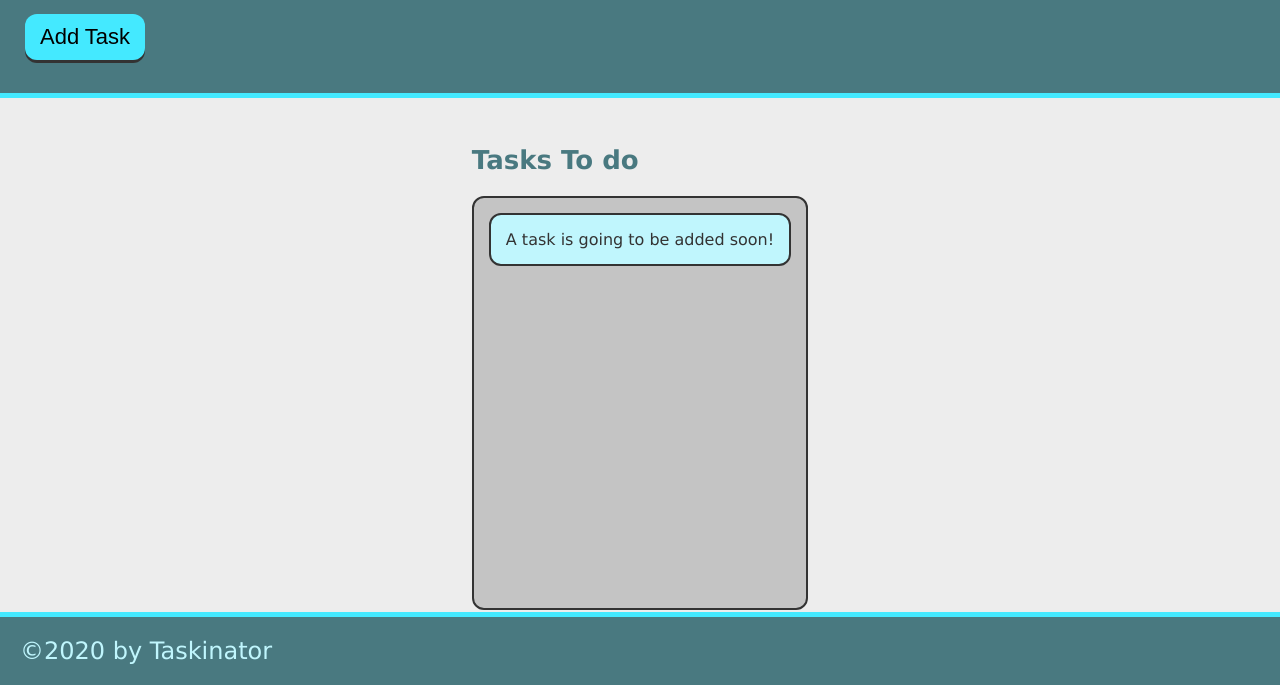
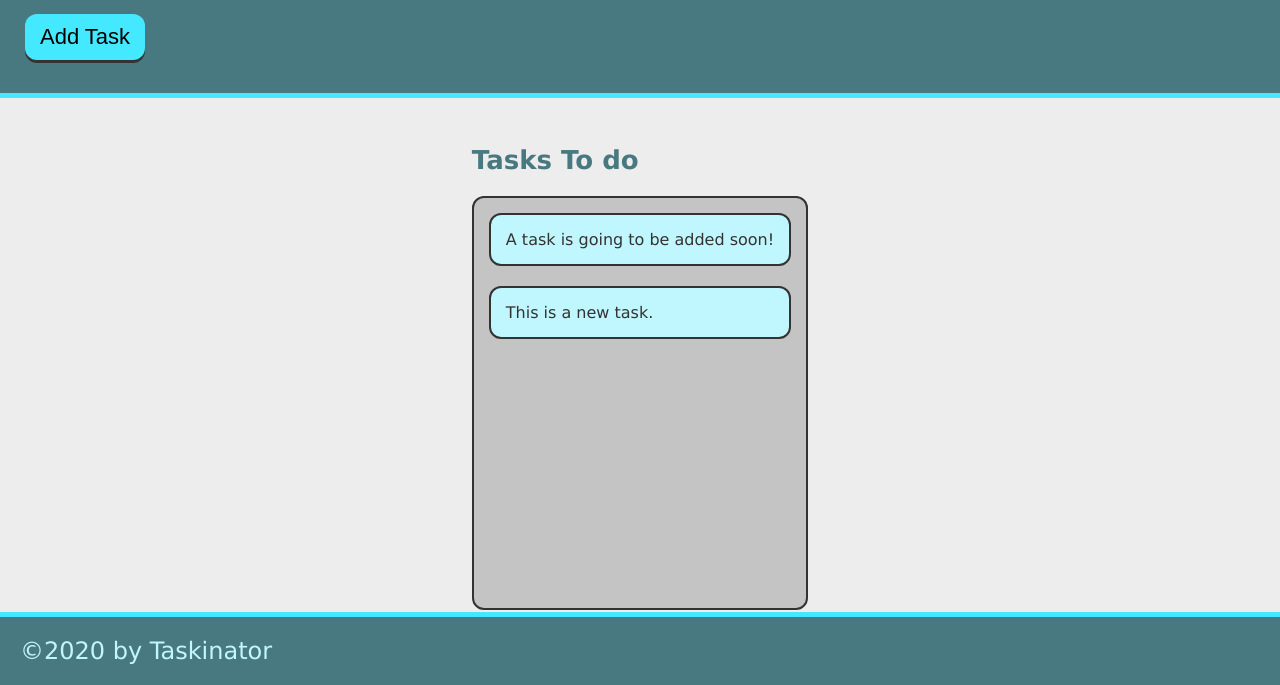
Before and after one commit to Daylan-lewandowski/taskinator, a plain HTML site: page index.html in a window 1280 px wide. Both pictures are taken after a click on the button "Add Task". Shown: the part 115-800 px from the top of the page. Drawn offline with Linux system fonts and the light colour scheme.

Commit message:
add abliity to add task

```diff
--- a/assets/js/script.js
+++ b/assets/js/script.js
@@ -0,0 +1,13 @@
+var buttonE1 = document.querySelector('#save-task');
+console.log(buttonE1);
+var buttonE1 = document.querySelector("#save-task");
+var tasksToDoE1 = document.querySelector("#tasks-to-do");
+
+var createTaskHandler = function() {
+    var listItemE1 = document.createElement("li");
+    listItemE1.className = "task-item";
+    listItemE1.textContent = "This is a new task.";
+    tasksToDoE1.appendChild(listItemE1);
+}
+
+buttonE1.addEventListener("click", createTaskHandler);
--- a/index.html
+++ b/index.html
@@ -11,13 +11,13 @@
     <header>
             <h1 class="page-title">Taskintor</h1>
             <p>Click the button below to add a new task!</p>
-            <button class="btn">Add Task</button>
+            <button class="btn" id="save-task">Add Task</button>
 
     </header>
     <main class="page-content">
         <section class="text-list-wrapper">
             <h2 class="list-title">Tasks To do</h2>
-                <ul class="task-list">
+                <ul class="task-list" id="tasks-to-do">
                     <li class="task-item">A task is going to be added soon!</li>
                 </ul>
         </section>
```
